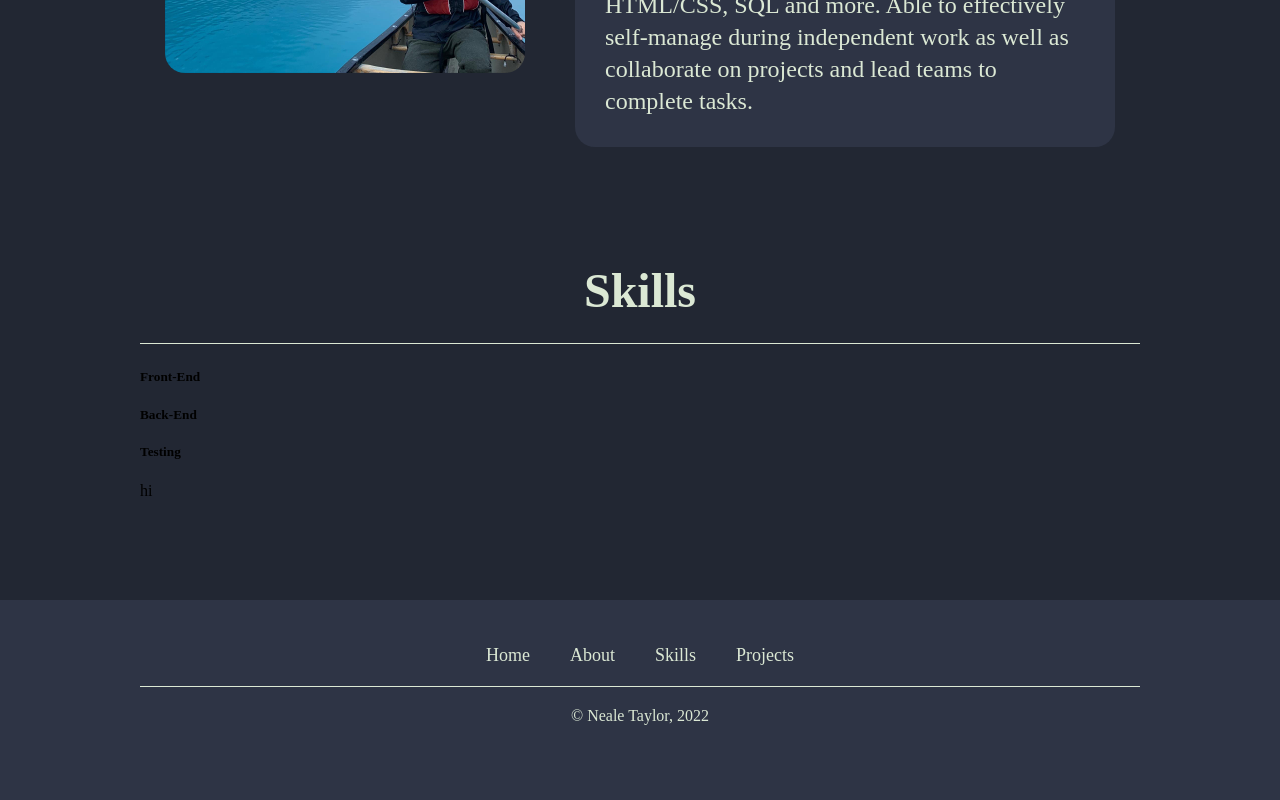
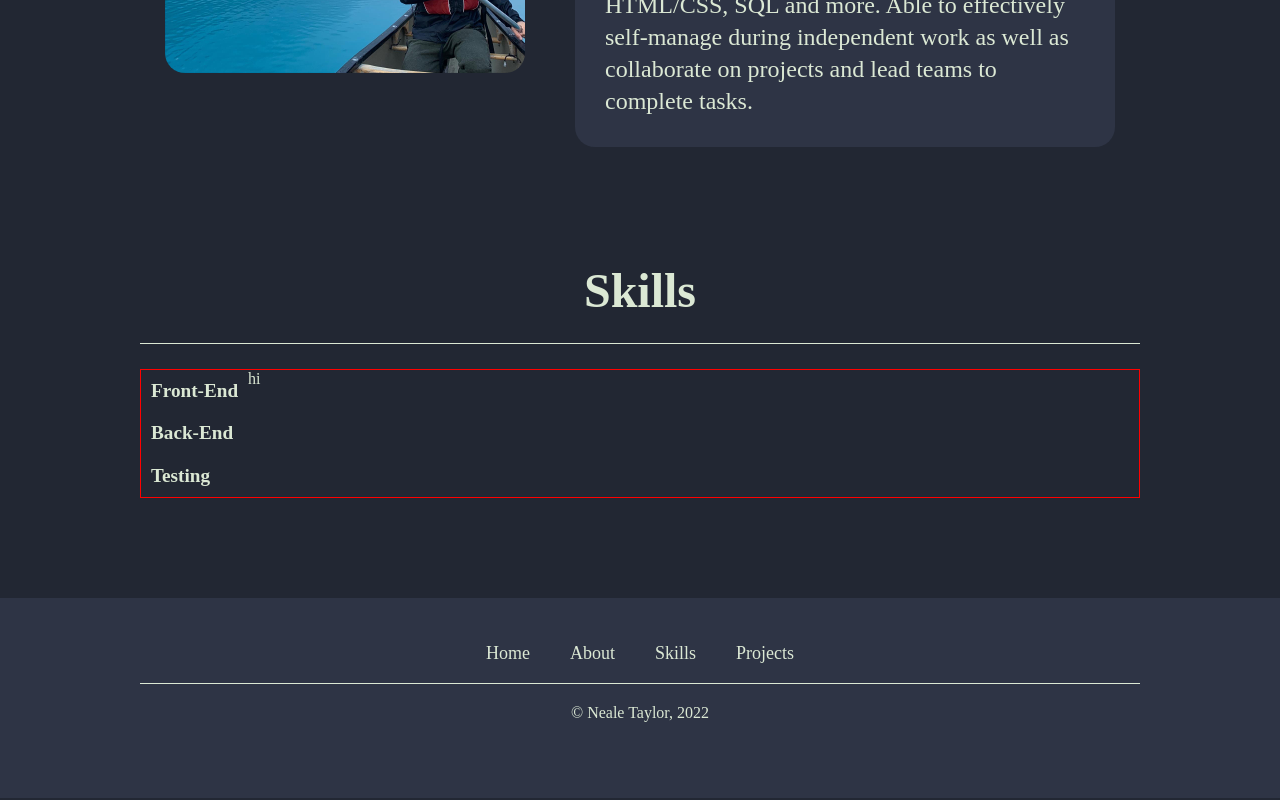
Before and after one commit to NealePT/nealetaylorcom, a React (Create React App) app in the folder react-site/: page / in a window 1280 px wide. Shown: the part 1263-2063 px from the top of the page. Built offline with nearby package versions, Linux system fonts and the light colour scheme.

Commit message:
modify css

```diff
--- a/react-site/src/components/Skills.css
+++ b/react-site/src/components/Skills.css
@@ -35,3 +35,15 @@
 .skillcard li {
   margin: 5px;
 } */
+
+.skillContainer {
+  color: #DBE8D4;
+  display: flex;
+  border: 1px solid red;
+}
+
+.skillContainer h5 {
+  font-size: 1.2rem;
+  padding: 10px;
+  margin: 0px;
+}
```
